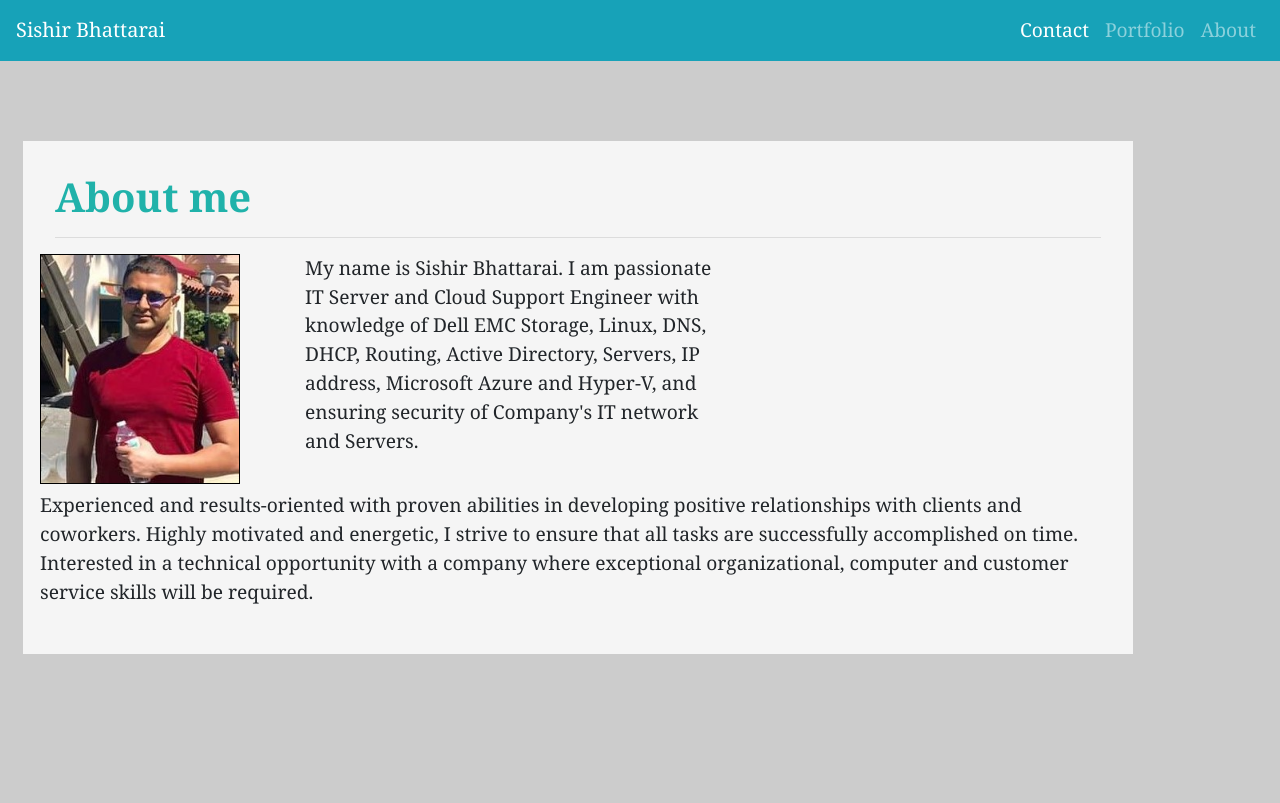
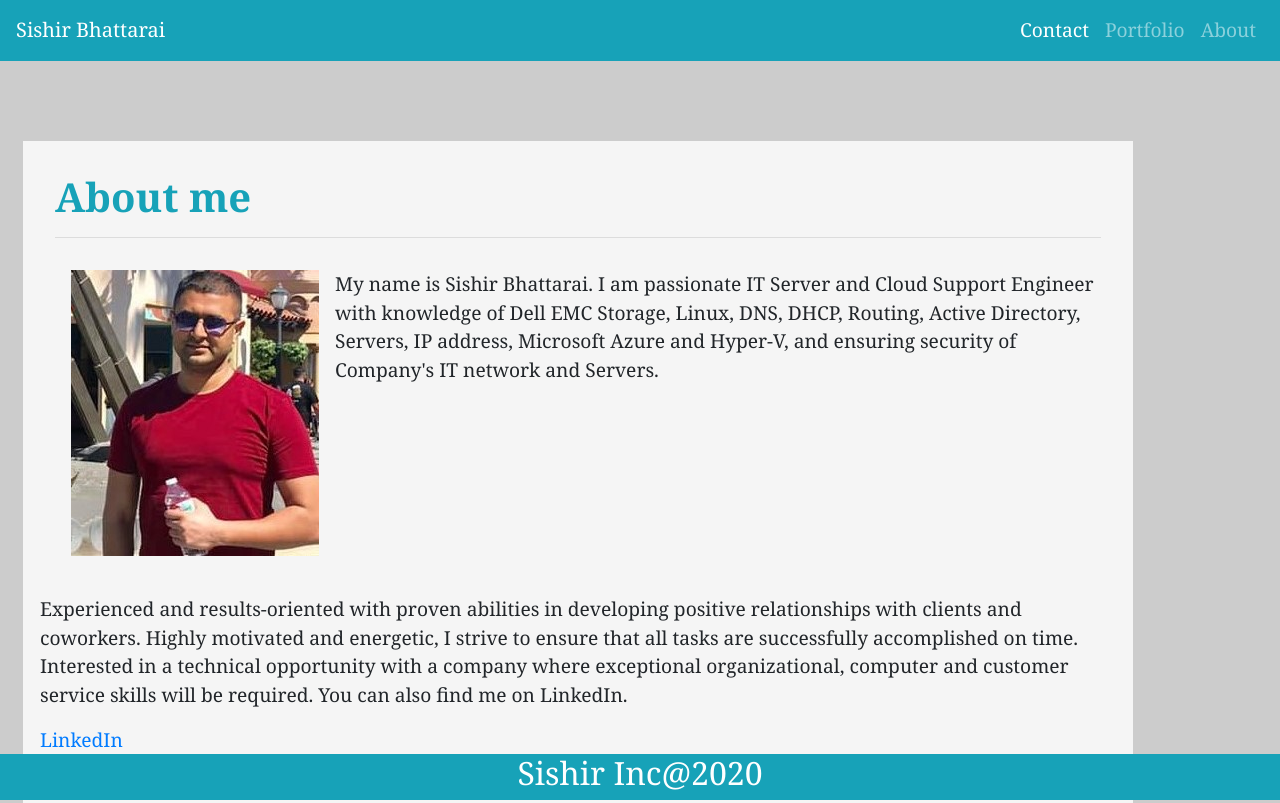
Before and after one commit to sishirbhattarai/-Responsive-portfolio-Homework, a plain HTML site: page index.html in a window 1280 px wide. Drawn offline with nearby package versions, Linux system fonts and the light colour scheme.

Commit message:
added final version

```diff
--- a/contactstyle.css
+++ b/contactstyle.css
@@ -45,7 +45,7 @@ input[type=submit]:hover {
 .card-title {
   margin-bottom: 1.5rem;
   font-size: 2.3rem;
-  color:#20B2AA
+  color:#17a2b8
 
 }
 
@@ -59,3 +59,13 @@ form {
 a {
   font-size:1.19rem;
 }
+
+footer {
+  position: fixed;
+  left: 0;
+  bottom: 0;
+  width: 100%;
+  background-color:#17a2b8;
+  color: white;
+  text-align: center;
+  }
--- a/index.html
+++ b/index.html
@@ -9,12 +9,13 @@
       integrity="sha384-JcKb8q3iqJ61gNV9KGb8thSsNjpSL0n8PARn9HuZOnIxN0hoP+VmmDGMN5t9UJ0Z"
       crossorigin="anonymous"
     />
-    <link rel="stylesheet" type="text/css" href="indexstyle.css"/>
+    <link rel="stylesheet" type="text/css" href="indexstyle.css" />
+    <link rel="stylesheet" href="https://cdnjs.cloudflare.com/ajax/libs/font-awesome/4.7.0/css/font-awesome.min.css">
     <title>Document</title>
   </head>
   <body>
     <header>
-      <nav class="navbar navbar-expand-sm bg-info navbar-dark">
+      <nav class="navbar navbar-expand-md bg-info navbar-dark">
         <a class="navbar-brand" href="#">Sishir Bhattarai</a>
         <button
           class="navbar-toggler"
@@ -59,11 +60,8 @@
             </div>
 
             <div class="row">
-              <div class="col-sm-2.5">
-                <img src="./Assets/Images/sishir.jpg" />
-              </div>
-
-              <div class="col-sm-5">
+              <div class="col-sm-12">
+                <img src="./Assets/Images/sishir.jpg" class="float-left" />
                 <p>
                   My name is Sishir Bhattarai. I am passionate IT Server and
                   Cloud Support Engineer with knowledge of Dell EMC Storage,
@@ -81,8 +79,11 @@
                     ensure that all tasks are successfully accomplished on time.
                     Interested in a technical opportunity with a company where
                     exceptional organizational, computer and customer service
-                    skills will be required.
+                    skills will be required. You can also find me on LinkedIn.
                   </p>
+
+<p><a href="https://www.linkedin.com/in/sishir-bhattarai/">LinkedIn</a></p>
+
                 </div>
               </div>
             </div>
@@ -91,7 +92,9 @@
       </div>
     </main>
 
-
+    <footer>
+      <h2>Sishir Inc@2020</h2>
+    </footer>
 
     <script
       src="https://code.jquery.com/jquery-3.5.1.slim.min.js"
--- a/indexstyle.css
+++ b/indexstyle.css
@@ -26,19 +26,35 @@ body {font-family: Cambria, Cochin, Georgia, Times, 'Times New Roman', serif , H
 
 .card-title {
     margin-bottom: .85rem;
-    color:#20B2AA;
+    color:#17a2b8;
 }
 
 
 img {
     vertical-align: middle;
-    border: 1px double black;
+
     margin-bottom: 7px;
     max-width: 80%;
+    padding: 1rem;
     }
 
 
-    .card {
+.card {
         border: 0px;
         display: inline;
     }
+
+p{
+
+    margin-top: 1rem;
+}
+
+footer {
+    position: fixed;
+    left: 0;
+    bottom: 0;
+    width: 100%;
+    background-color:#17a2b8;
+    color: white;
+    text-align: center;
+    }
--- a/portfoliostyle.css
+++ b/portfoliostyle.css
@@ -8,7 +8,7 @@ body {font-family: Cambria, Cochin, Georgia, Times, 'Times New Roman', serif , H
   .card-title {
     margin-bottom: 1.5rem;
     font-size: 2.3rem;
-    color:#20B2AA;
+    color:#17a2b8;
   }
 
 
@@ -26,3 +26,14 @@ body {font-family: Cambria, Cochin, Georgia, Times, 'Times New Roman', serif , H
   .col-sm-6{
       margin-bottom: 2rem;
   }
+
+
+  footer {
+    position: fixed;
+    left: 0;
+    bottom: 0;
+    width: 100%;
+    background-color:#17a2b8;
+    color: white;
+    text-align: center;
+    }
```
Also changed, not shown: contact.html (+5 -6 lines), portfolio.html (+5 -8 lines).
